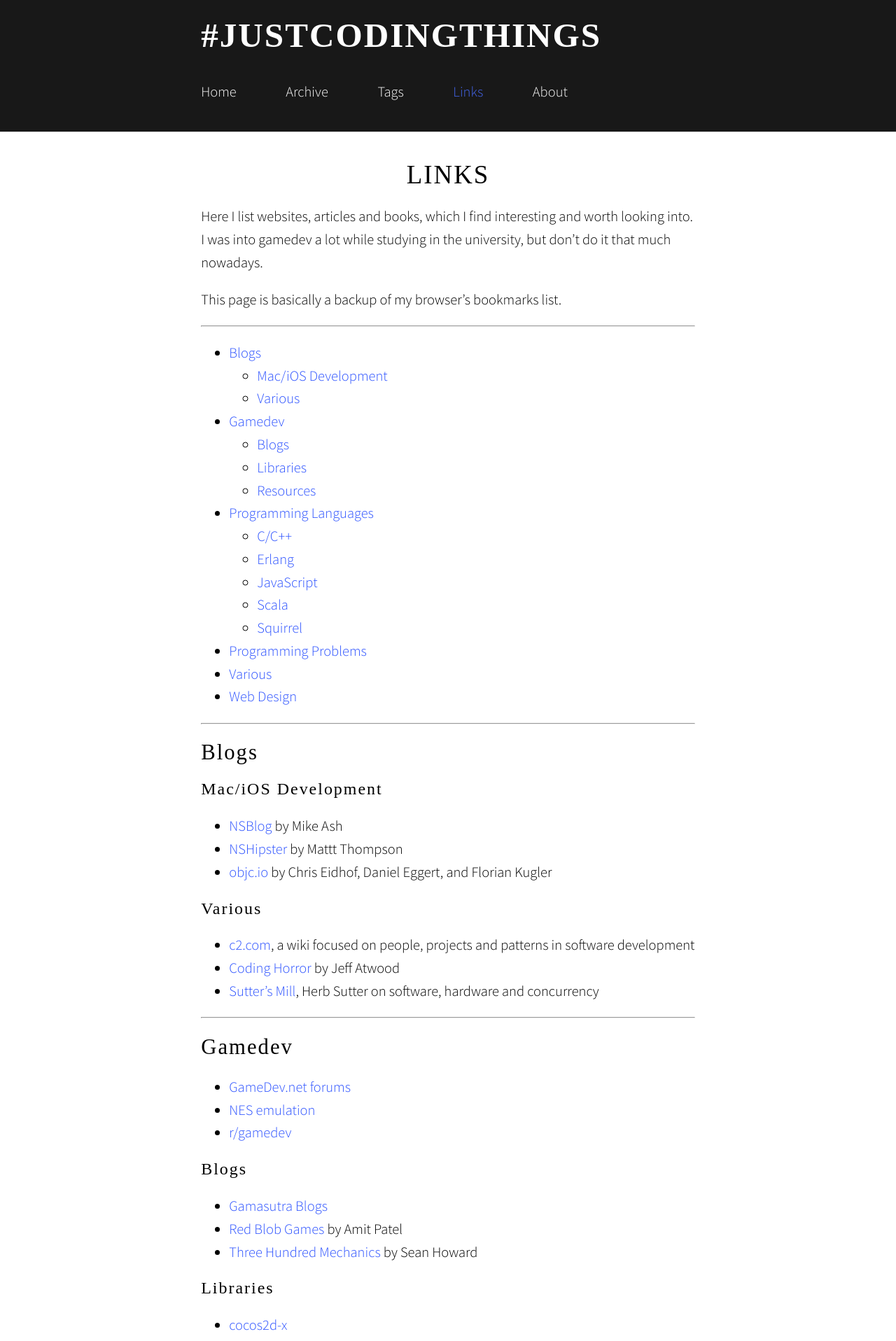
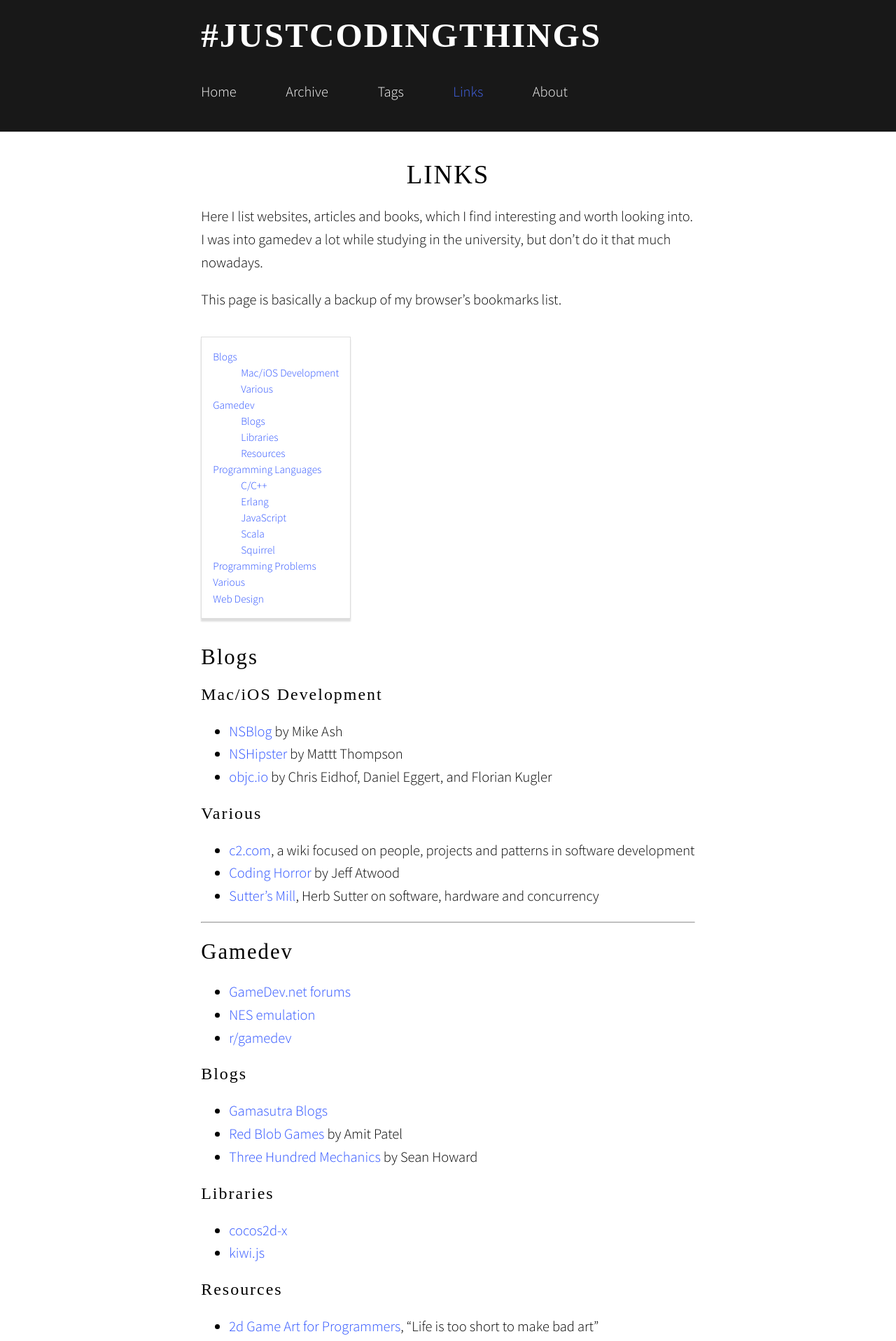
Before and after one commit to wanderwaltz/wanderwaltz.github.io, a Jekyll site: the page built from links/index.md, in a window 1280 px wide. Shown: the top 1916 px of the page at 70% size. Built offline with Jekyll 4.4.1, drawn with Linux system fonts in a browser that asks for light colours; nearby versions of some CDN libraries; some web fonts are replaced.

Commit message:
Added TOC style.

```diff
--- a/_sass/_site.scss
+++ b/_sass/_site.scss
@@ -80,3 +80,19 @@
     }
   }
 }
+
+
+#markdown-toc {
+  padding: 16px 16px 16px 16px;
+  border: 1px solid #ddd;
+  box-shadow: 0px 4px 2px #ddd;
+  font-size: 0.75em;
+  line-height: 1.5em;
+  display: inline-block;
+
+  li {
+    list-style-type: none;
+    padding: 0px;
+    margin: 0px;
+  }
+}
--- a/links/index.md
+++ b/links/index.md
@@ -6,10 +6,8 @@
 
 This page is basically a backup of my browser's bookmarks list.
 
-<hr/>
 * auto-build-toc
 {:toc}
-<hr/>
 
 ## Blogs
 
```
